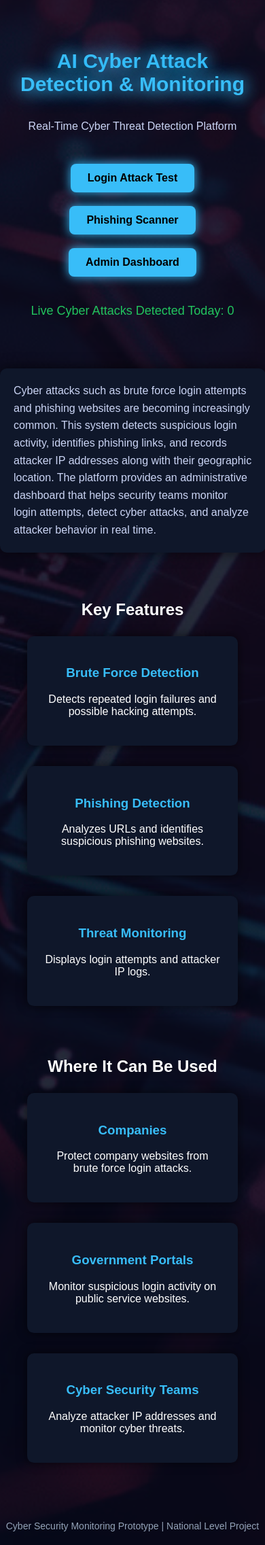
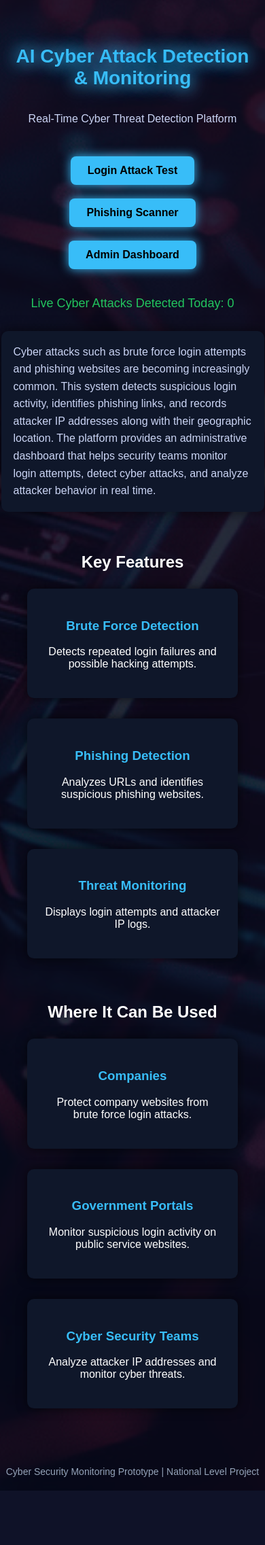
Before and after one commit to ayushbehere21-byte/cyber-attack-detection, a Flask app: page / in a window 390 px wide. Shown: the part 62-2335 px from the top of the page at 68% size. After the commit the page ends 2255 px from the top, so only its background shows below. Run offline with Flask 3, Linux system fonts and the light colour scheme.

Commit message:
Update home.html

```diff
--- a/templates/home.html
+++ b/templates/home.html
@@ -80,13 +80,12 @@ background:#1e293b;
 /* HERO */
 
 .hero{
-min-height:70vh;
 display:flex;
 flex-direction:column;
 justify-content:center;
 align-items:center;
 text-align:center;
-padding:20px;
+padding:120px 20px 40px 20px;
 }
 
 .hero h1{
@@ -153,7 +152,7 @@ margin:auto;
 background:#0f172a;
 padding:30px;
 border-radius:10px;
-margin-top:60px;
+margin-top:20px;
 box-shadow:0 0 20px rgba(0,0,0,0.6);
 color:#cbd5f5;
 line-height:1.6;
@@ -162,7 +161,7 @@ line-height:1.6;
 /* SECTIONS */
 
 .section{
-margin-top:70px;
+margin-top:60px;
 text-align:center;
 }
 
@@ -208,17 +207,16 @@ font-size:14px;
 padding-bottom:20px;
 }
 
-/* MOBILE RESPONSIVE FIX */
+/* MOBILE FIX */
 
 @media (max-width:768px){
 
 .hero{
-min-height:55vh;
-padding-top:90px;
+padding:110px 20px 20px 20px;
 }
 
 .hero h1{
-font-size:30px;
+font-size:28px;
 }
 
 .hero p{
@@ -235,8 +233,8 @@ font-size:18px;
 
 .info-box{
 width:90%;
-margin-top:30px;
-padding:20px;
+margin-top:10px;
+padding:18px;
 }
 
 .cards{
```
